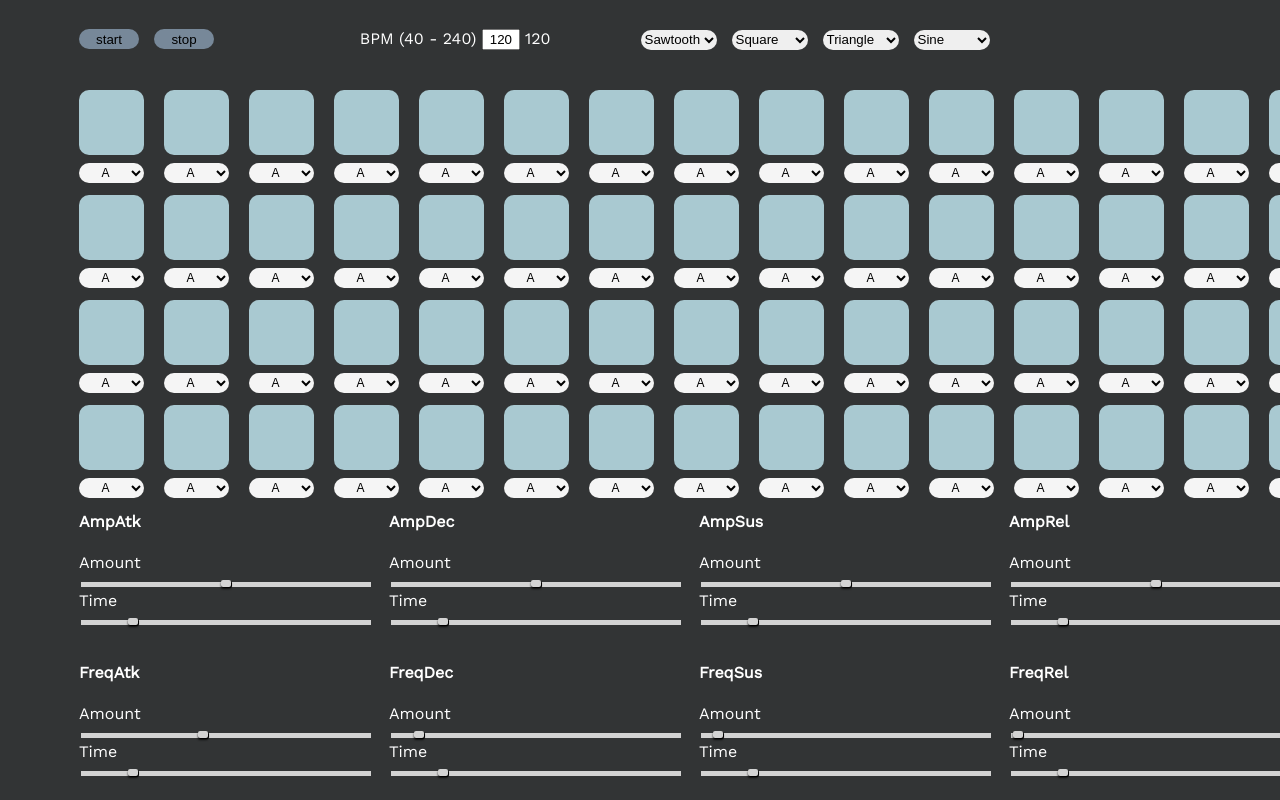
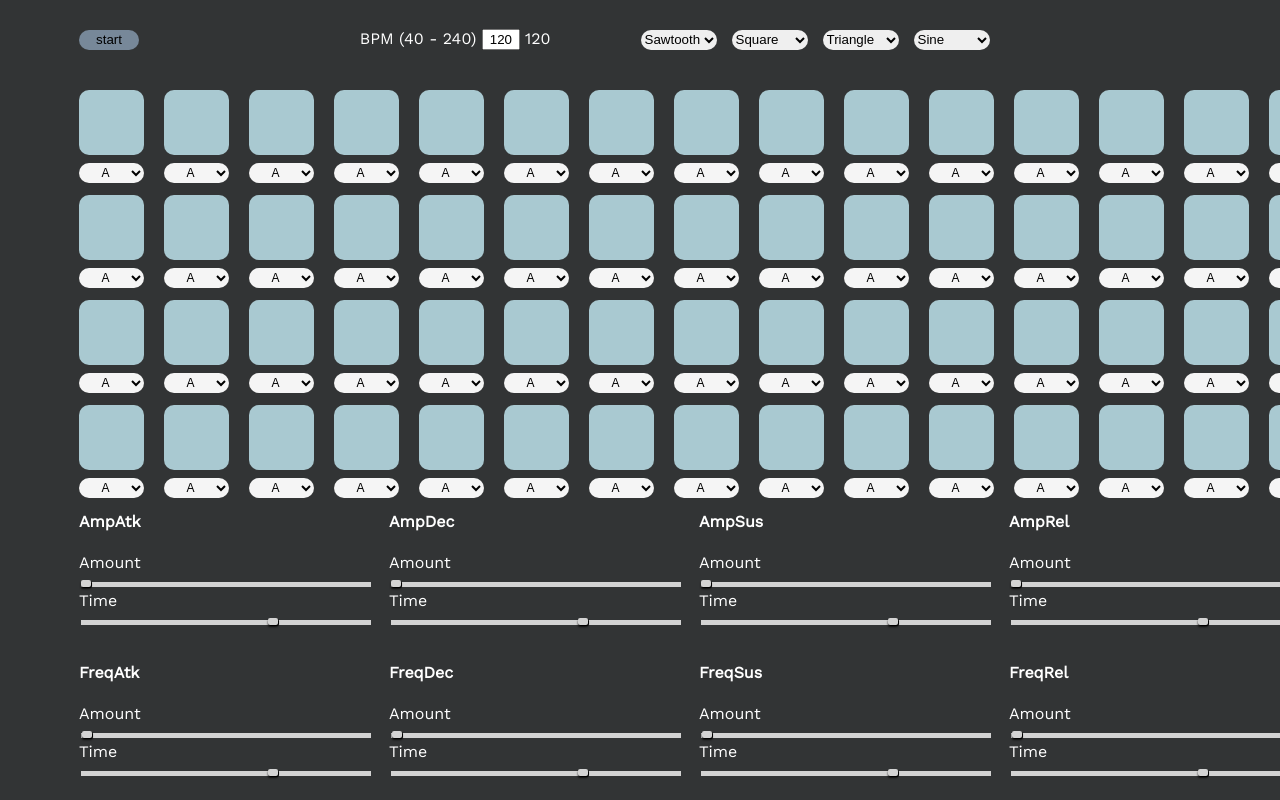
Before and after one commit to swlabrtyr/vue-sequencer, a Vue app: page / in a window 1280 px wide. Shown: the top 800 px of the page. Built offline with nearby package versions, Linux system fonts and the light colour scheme.

Commit message:
Removed comments, changed start/stop to one btn toggle, wrapped ac in window.onload

```diff
--- a/src/components/Slider.vue
+++ b/src/components/Slider.vue
@@ -5,7 +5,6 @@
            :min="minimum"
            :max="maximum"
            :step="increment"
-           :value="initVal"
            :id="id"
            @change="emitValue"/>
   </div>
--- a/src/components/Transport.vue
+++ b/src/components/Transport.vue
@@ -1,7 +1,11 @@
 <template>
 <div class="playpause">
-    <button id="start" @click=play()> start </button>
+  <div v-if="$store.state.isPlaying">
     <button id="stop" @click=stop()>stop</button>
+  </div>
+  <div v-else>
+    <button id="start" @click=play> start </button>
+  </div>
 </div>
 </template>
 
--- a/src/engine/engine.js
+++ b/src/engine/engine.js
@@ -1,5 +1,6 @@
 import { store } from "../store/store";
 
+window.onload = function () {
   const audioContext = new AudioContext();
   const output = audioContext.destination;
   const state = store.state;
@@ -79,10 +80,6 @@ function delayFX(delayAmount, amp, fbAmount) {
     gain.connect(filter);
 
     return delay;
-}
-
-function verbFX(amp, amnt) {
-  let reverb = audioContext.createConvolver();
   }
 
   function note2freq(note) {
@@ -199,3 +196,4 @@ function processAudioGraph(pitch, start) {
     oscThree.stop(start + stopTime);
     oscFour.stop(start + stopTime);
   }
+}
--- a/src/store/store.js
+++ b/src/store/store.js
@@ -1,7 +1,9 @@
 import Vue from "vue";
 import Vuex from "vuex";
 Vue.use(Vuex);
+
 const totalNotes = 60;
+
 // initialize note data
 function createNotes() {
   let notes = [];
@@ -19,10 +21,9 @@ function createNotes() {
 let notes = createNotes();
 
 export const store = new Vuex.Store({
-  // Application data
   state: {
     currentNote: 0,
-    sequencing: false,
+    isPlaying: false,
     bpm: 120,
     globalGainValue: 0,
     noteGainValue: 0,
@@ -81,10 +82,10 @@ export const store = new Vuex.Store({
 
   mutations: {
     start(state) {
-      state.sequencing = true;
+      state.isPlaying = true;
     },
     stop(state) {
-      state.sequencing = false;
+      state.isPlaying = false;
     },
     setTempo(state, bpm) {
       if (isNaN(bpm)) bpm = 1;
@@ -105,13 +106,13 @@ export const store = new Vuex.Store({
       });
     },
     setDelayTime(state, data) {
-      return state.delayTime = data.val;
+      return (state.delayTime = data.val);
     },
     setDelayAmp(state, data) {
-      return state.delayAmp = data.val;
+      return (state.delayAmp = data.val);
     },
     setDelayFB(state, data) {
-      return state.delayFB = data.val;
+      return (state.delayFB = data.val);
     },
     setPitch(state, noteData) {
       state.notes.map(note => {
```
Lines whose indentation alone changed are shown as unchanged.
